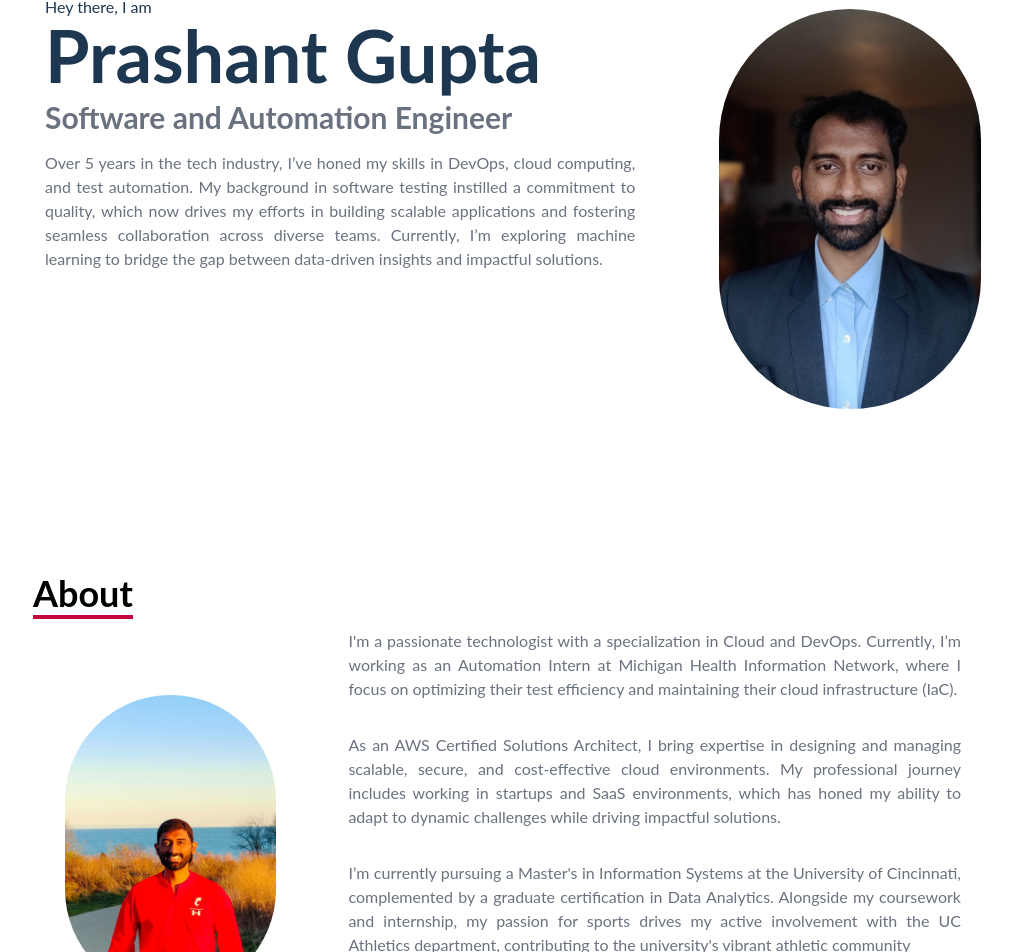
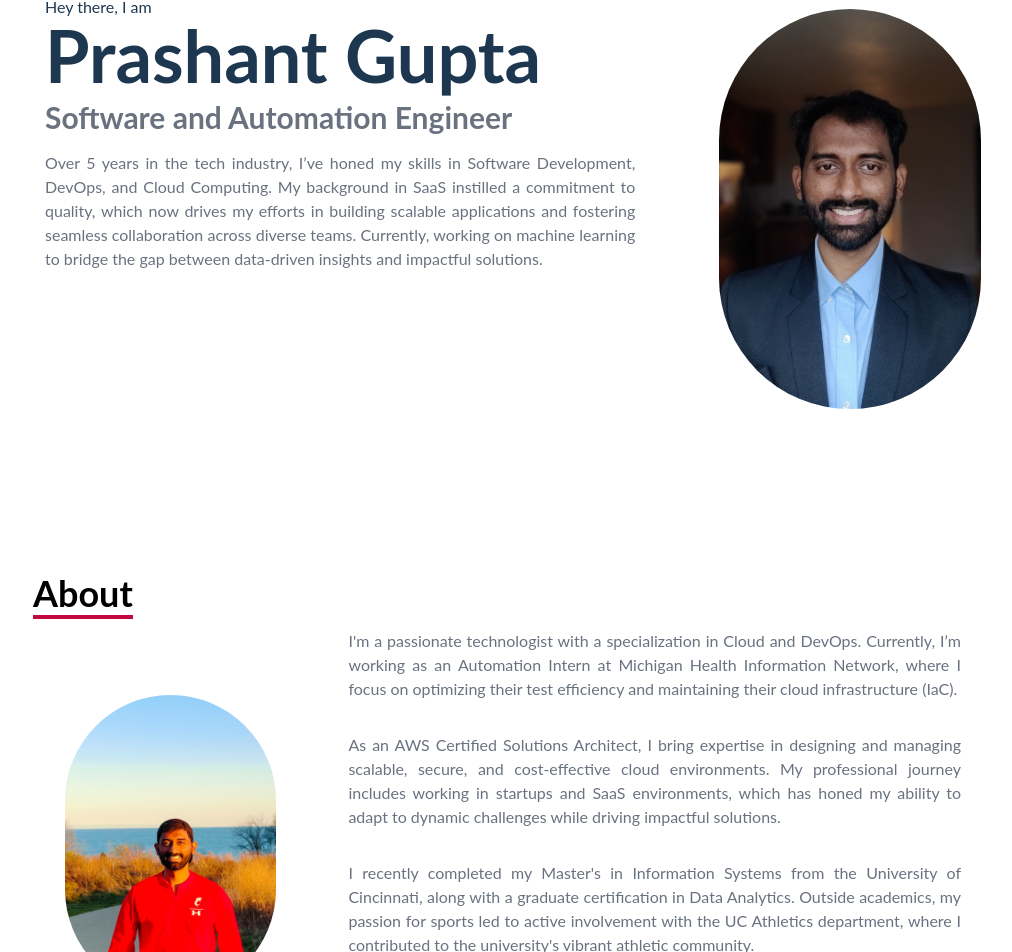
Before and after one commit to codewithprashantgupta/prashant.me, a React (Create React App) app: page / in a window 1280 px wide. Shown: the part 247-1199 px from the top of the page, without its empty margins (127-1139 px from the left). Built offline with nearby package versions, Linux system fonts and the light colour scheme; the HTML template or start-up script is replaced by a standard one.

Commit message:
updated graduation info

```diff
--- a/src/components/Home.jsx
+++ b/src/components/Home.jsx
@@ -20,11 +20,11 @@ const Home = () => {
 					</h6>
 					<p className="text-[#6a7280] py-4 text-justify max-w-[700px]">
 						Over 5 years in the tech industry, I’ve honed my skills
-						in DevOps, cloud computing, and test automation. My
-						background in software testing instilled a commitment to
+						in Software Development, DevOps, and Cloud Computing. My
+						background in SaaS instilled a commitment to
 						quality, which now drives my efforts in building scalable
 						applications and fostering seamless collaboration across
-						diverse teams. Currently, I’m exploring machine learning
+						diverse teams. Currently, working on machine learning
 						to bridge the gap between data-driven insights and impactful solutions.
 					</p>
 					<div>
--- a/src/data/Bio.js
+++ b/src/data/Bio.js
@@ -9,7 +9,7 @@ export const bioData = [
 	},
 	{
 		id: 3,
-		para: "I’m currently pursuing a Master's in Information Systems at the University of Cincinnati, complemented by a graduate certification in Data Analytics. Alongside my coursework and internship, my passion for sports drives my active involvement with the UC Athletics department, contributing to the university's vibrant athletic community",
+		para: "I recently completed my Master's in Information Systems from the University of Cincinnati, along with a graduate certification in Data Analytics. Outside academics, my passion for sports led to active involvement with the UC Athletics department, where I contributed to the university's vibrant athletic community.",
 	},
 	{
 		id: 4,
```
